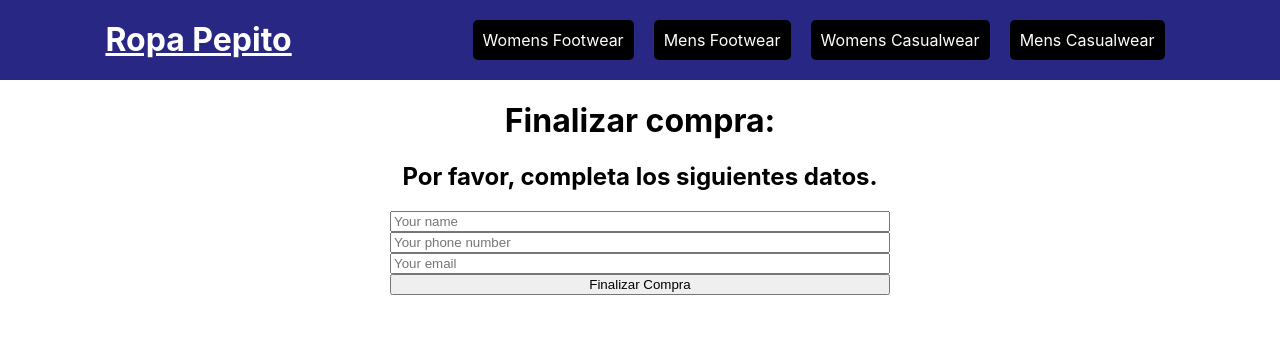
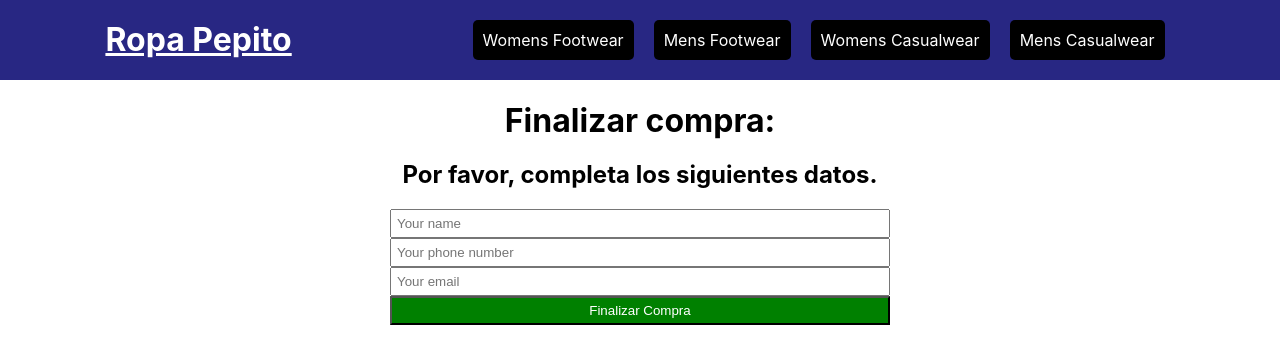
Before and after one commit to luchotrip/proyecto-final-tripputi, a React (Create React App) app in the folder proyecto-final/: page /checkout in a window 1280 px wide. Shown: the top 364 px of the page. Built offline with nearby package versions, Linux system fonts and the light colour scheme.

Commit message:
more syles added

```diff
--- a/proyecto-final/src/components/Checkout/Checkout.jsx
+++ b/proyecto-final/src/components/Checkout/Checkout.jsx
@@ -32,7 +32,8 @@ function Checkout() {
       console.log(error)
     }
 
-    document.getElementById("order").reset();
+    document.getElementById("order").style.display = 'none';
+    document.getElementById("thanksMessage").style.display = 'block';
   }
 
   const handleSubmit = (e) => {
@@ -49,9 +50,9 @@ function Checkout() {
 
   return (
     <div className="checkout">
-      <h1>Finalizar compra:</h1>
-      <h2>Por favor, completa los siguientes datos.</h2>
       <form id={"order"} onSubmit={handleSubmit}>
+        <h1>Finalizar compra:</h1>
+        <h2>Por favor, completa los siguientes datos.</h2>
         <input type={"text"} placeholder={"Your name"} name={"Name"} value={Name} onChange={handleInputChange}
                required/>
         <input type={"number"} placeholder={"Your phone number"} name={"Phone"} value={Phone}
@@ -60,7 +61,9 @@ function Checkout() {
                required/>
         <input type={"submit"} value={"Finalizar Compra"}/>
       </form>
-
+      <div id={"thanksMessage"}>
+        <h1>Gracias por tu compra =D</h1>
+      </div>
     </div>
   );
 }
--- a/proyecto-final/src/components/Checkout/Checkout.scss
+++ b/proyecto-final/src/components/Checkout/Checkout.scss
@@ -1,15 +1,35 @@
 .checkout {
-  text-align: center;
   form {
+    text-align: center;
     margin: 0 auto;
     width: 500px;
     display: flex;
     flex-flow: wrap;
-    text-align: center;
+    justify-content: center;
 
-    input{
+    h1 {
+      margin-bottom: 0;
+    }
+
+    input {
       width: 100%;
+      padding: 5px;
+    }
+
+    input[type=submit] {
+      background: green;
+      color: white;
+
+      &:hover {
+        cursor: pointer;
+      }
     }
   }
 
+  #thanksMessage {
+    margin-top: 50px;
+    text-align: center;
+    display: none;
+  }
+
 }
```
